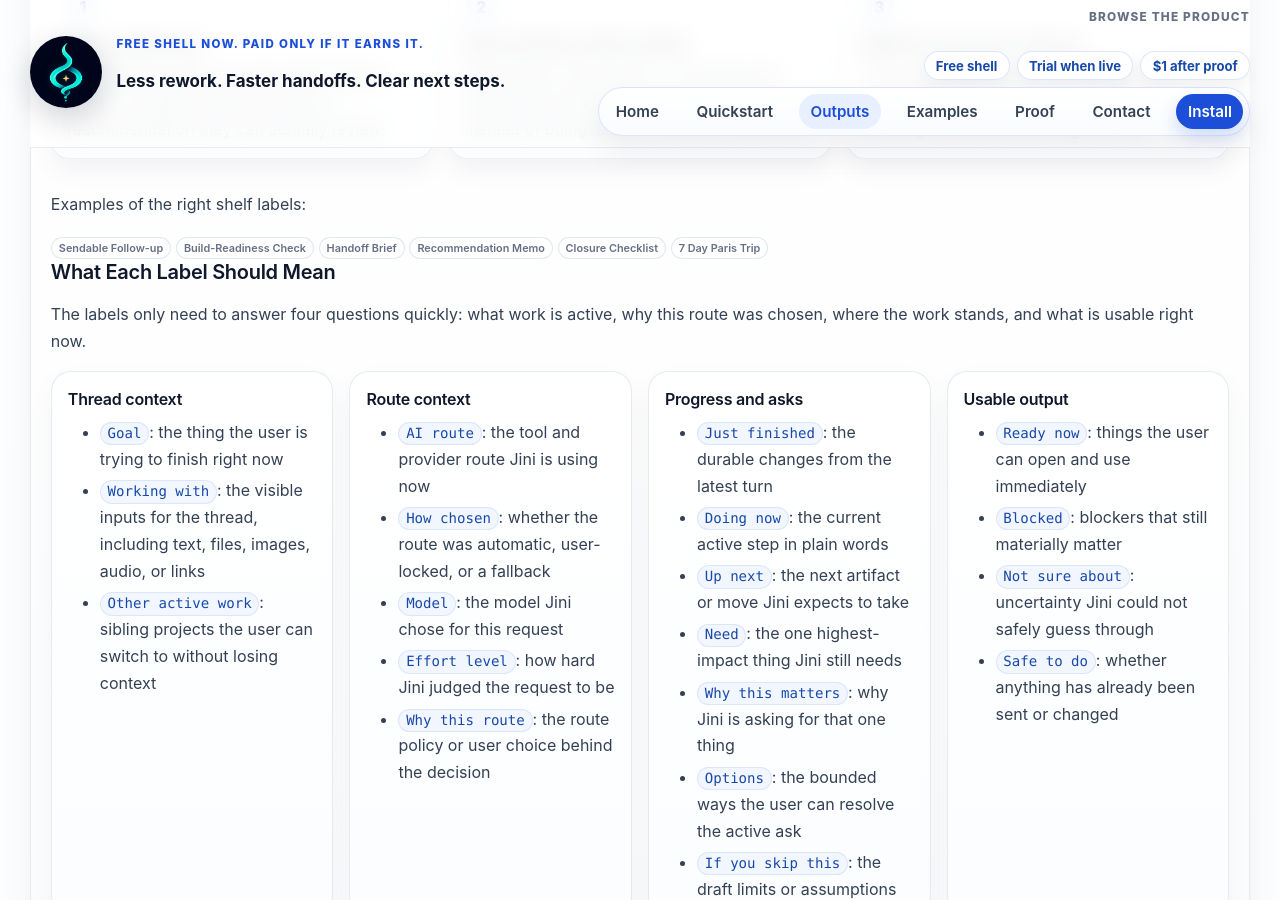
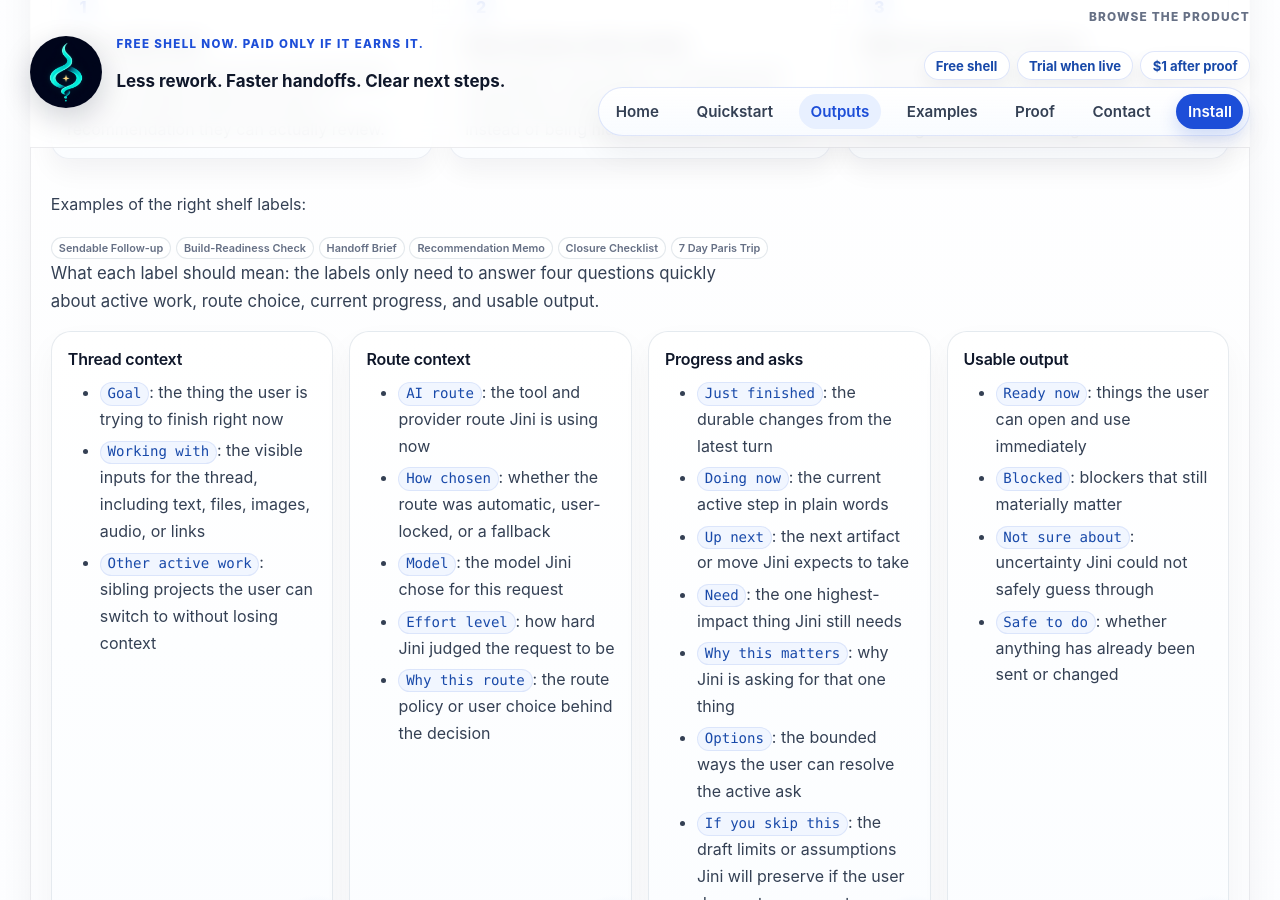
Before and after one commit to maridlabsai/jini, a Jekyll site: the page built from docs/state-and-artifacts.md, in a window 1280 px wide and 900 px high, scrolled down 4590 px. Built offline with Jekyll 4.4.1, drawn with Linux system fonts in a browser that asks for light colours.

Commit message:
Flatten outputs page label contract intro

```diff
--- a/docs/state-and-artifacts.md
+++ b/docs/state-and-artifacts.md
@@ -207,9 +207,7 @@
     <span class="compat-pill">7 Day Paris Trip</span>
   </div>
 
-  <h3>What Each Label Should Mean</h3>
-
-  <p>The labels only need to answer four questions quickly: what work is active, why this route was chosen, where the work stands, and what is usable right now.</p>
+  <p class="page-lead">What each label should mean: the labels only need to answer four questions quickly about active work, route choice, current progress, and usable output.</p>
 
   <div class="checklist-grid">
     <div class="checklist-card">
```
Also changed, not shown: tests/test_public_docs_markup_integrity.py (+5 -0 lines).
